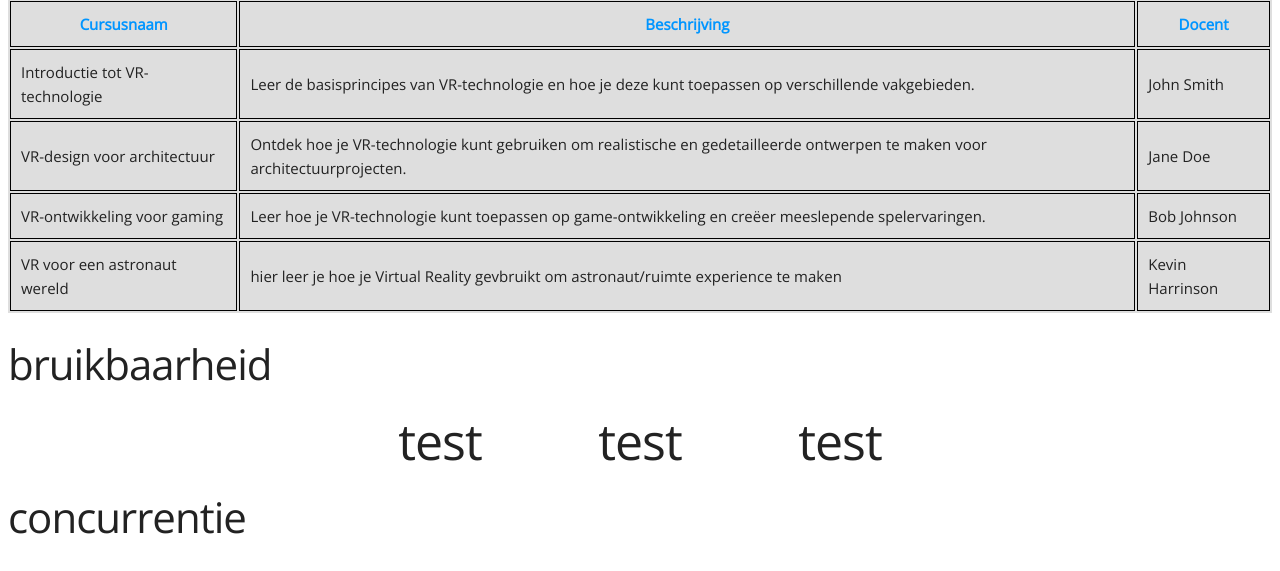
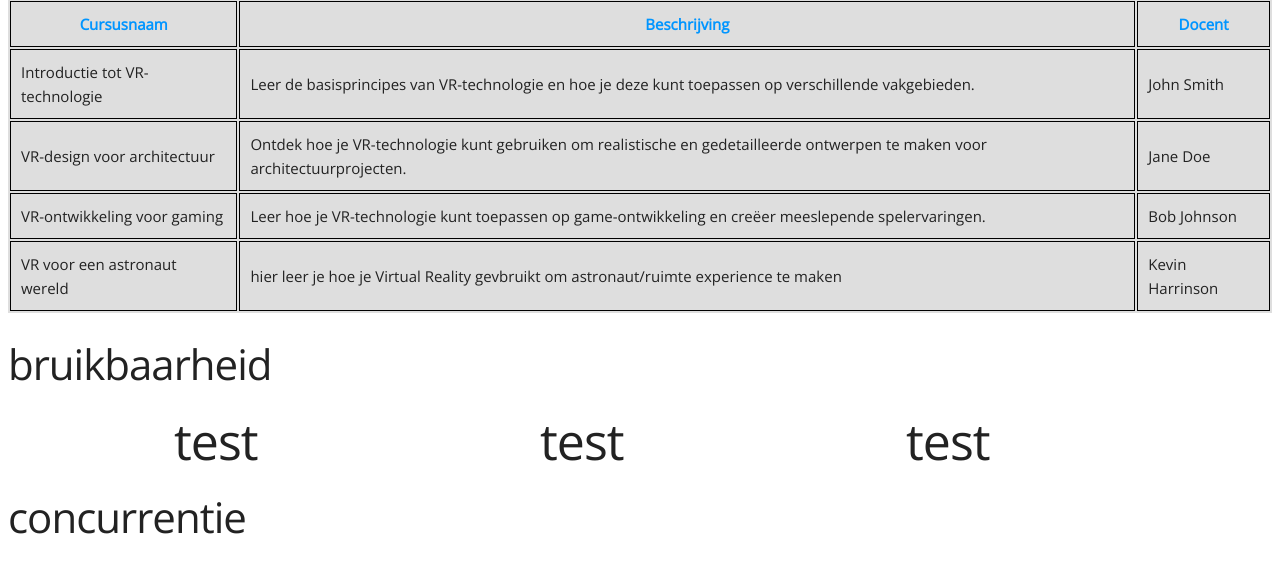
Before and after one commit to salmaazou/Project-3-p4, a PHP site: page /courses.php in a window 1280 px wide. Shown: the part 940-1511 px from the top of the page. Run offline with PHP 8.4, Linux system fonts and the light colour scheme.

Commit message:
changed some styling so the 3 div's in the div.info are more spaced evenly over the div with space-evenly on justify-content and removed display flex en justify content from the div's in the div.info

```diff
--- a/css/about.css
+++ b/css/about.css
@@ -662,15 +662,13 @@ pre, blockquote, dl, figure, table, p, ul, ol, form {
 /** centers the div's in de div.info */
 section.bruikbaar-box>div.info {
     display: flex;
-    justify-content: center;
+    justify-content: space-evenly;
 }
 
 /** makes the width of the section.bruikbaar-box smaller so the div's can fit next to each other */
 /** added display flex so i can add justify content so i can center the txt in the div */
 section.bruikbaar-box>div.info>div {
     width: 20rem;
-    display: flex;
-    justify-content: center;
 }
 
 /** adds a light gray background to the table */
```
